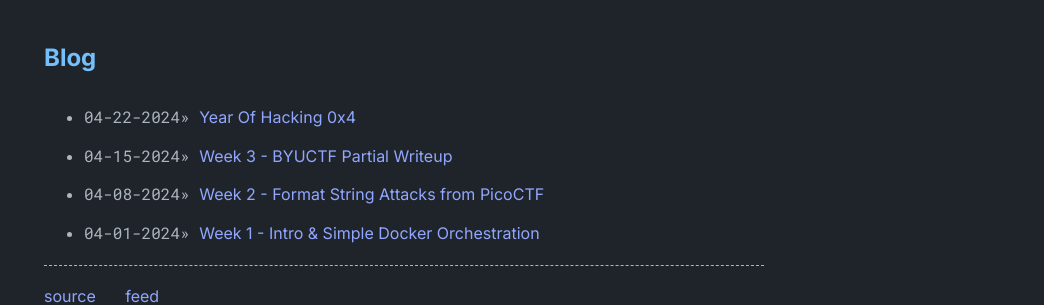
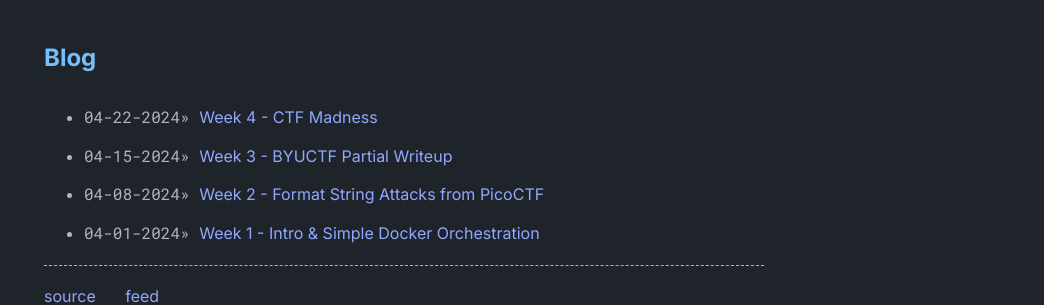
Before and after one commit to jake-mullins/jake-mullins.github.io, a Jekyll site: the page built from index.md, in a window 1280 px wide. Shown: the part 543-848 px from the top of the page, without its empty margins (236-1280 px from the left). Built offline with Jekyll 4.4.1, drawn with Linux system fonts in a browser that asks for light colours.

Commit message:
Added title to week 4

```diff
--- a/_posts/2024-04-22-Year-of-Hacking-0x4.md
+++ b/_posts/2024-04-22-Year-of-Hacking-0x4.md
@@ -1,3 +1,9 @@
+---
+layout: post
+title: Week 4 - CTF Madness
+tags: [year-of-hacking, CTF, writeup]
+---
+
 As my junior year wraps up, I have a bit of time after finals weeks before my summer job(s) roles start, so I did a list of mostly binary-exploitation related CTFs:
 - 5 challenges off of [pwnable.kr](pwnable.kr), a wargame "powered/supported by" Georgia Tech in Atlanta and KyungHee University in Seoul.
 - 1 challenge from [PicoCTF](https://picoctf.org/), Carnegie Mellon's CTF training platform
```
